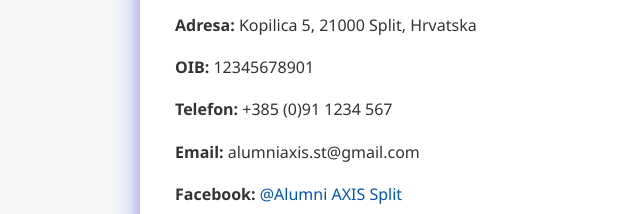
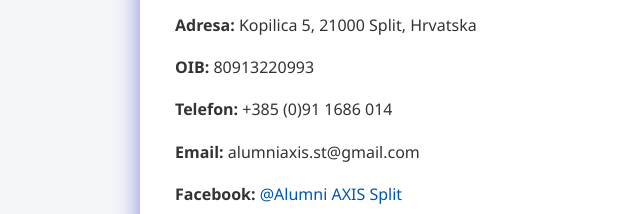
Before and after one commit to vzrno/Udruga_Alumni_AXIS, a plain HTML site: page kontakt.html in a window 1280 px wide. Shown: the part 538-752 px from the top of the page, 0-640 px from the left. Drawn offline with Linux system fonts and the light colour scheme.

Commit message:
3 verzija

```diff
--- a/kontakt.html
+++ b/kontakt.html
@@ -50,8 +50,8 @@
             <h2>Podaci o Udruzi</h2>
             <p><strong>Naziv Udruge:</strong> Alumni AXIS Split</p>
             <p><strong>Adresa:</strong> Kopilica 5, 21000 Split, Hrvatska</p>
-            <p><strong>OIB:</strong> 12345678901</p>
-            <p><strong>Telefon:</strong> +385 (0)91 1234 567</p>
+            <p><strong>OIB:</strong> 80913220993</p>
+            <p><strong>Telefon:</strong> +385 (0)91 1686 014</p>
             <p><strong>Email:</strong> alumniaxis.st@gmail.com</p>
             <p><strong>Facebook:</strong><a href="https://www.facebook.com/profile.php?id=61584468421064"> @Alumni AXIS Split</a></p>
         </section>
```
